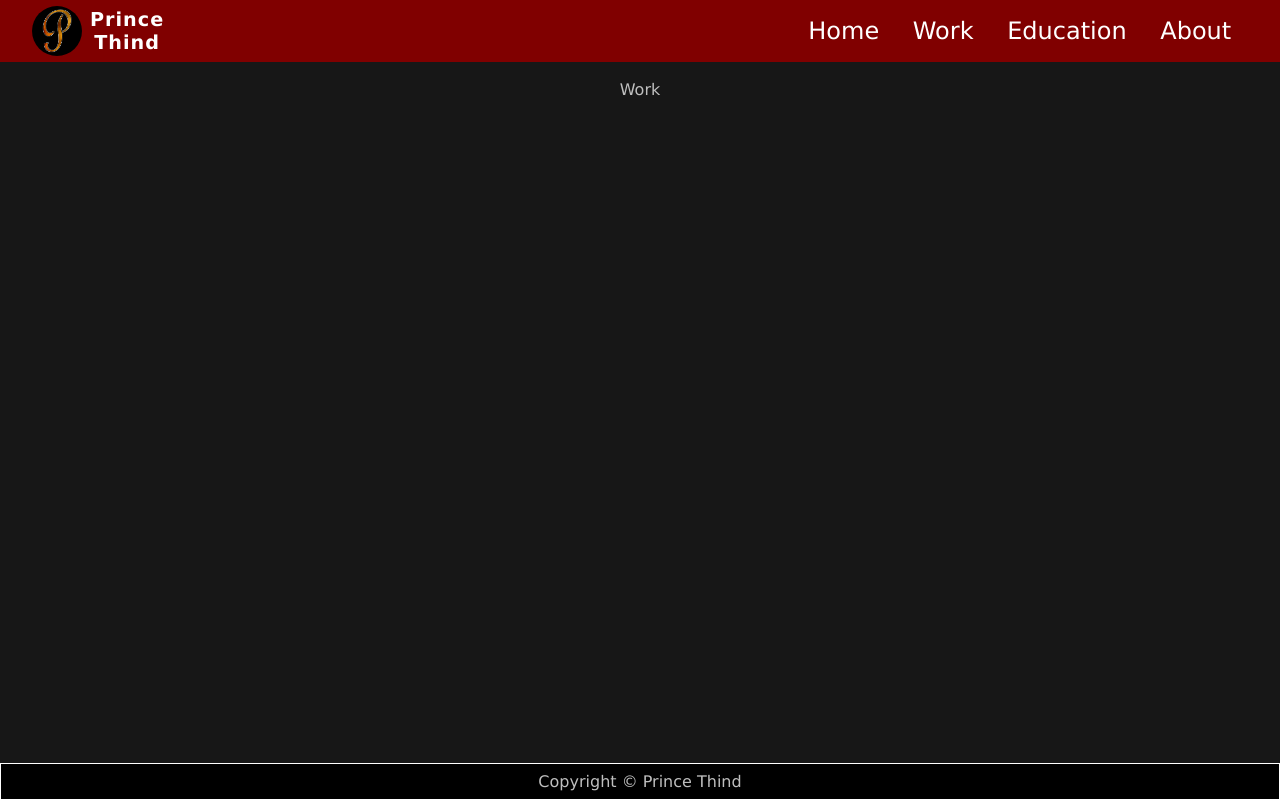
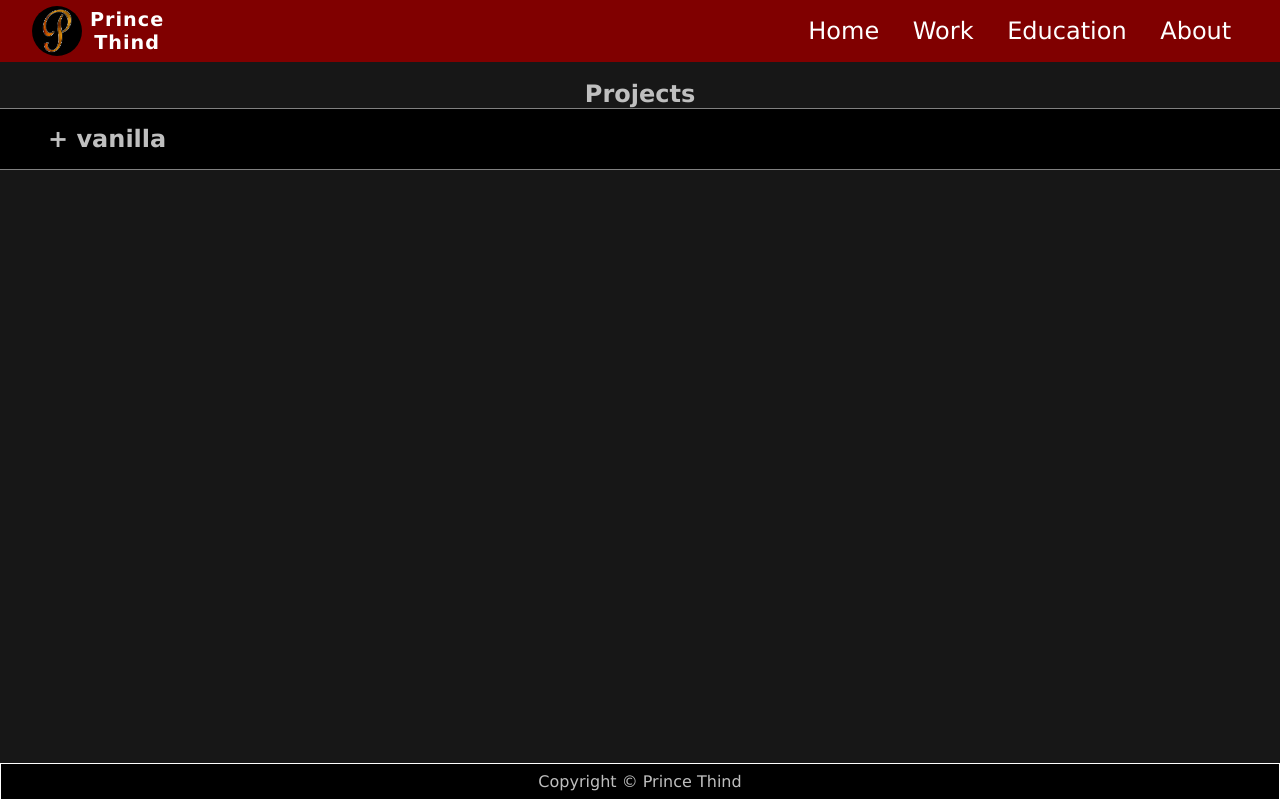
Before and after one commit to prince-thind/prince-thind.github.io, a Next.js app: page /work in a window 1280 px wide. Built offline with nearby package versions, Linux system fonts and the light colour scheme.

Commit message:
implement basic render for projects

```diff
--- a/components/grid.js
+++ b/components/grid.js
@@ -2,7 +2,27 @@ import Image from "next/image";
 import styles from "../styles/Grid.module.scss";
 
 function Grid({ projects, type }) {
-  if (type === "github") return null;
+  if (type === "github")
+    return (
+      <ul className={styles["grid"]}>
+        {projects.map((project, i) => {
+          return (
+            <li key={i} className={styles["grid-item"]}>
+              <h4>{project.name}</h4>
+              <a href={project.link}>
+                {" "}
+                <Image
+                  src={project.image}
+                  height="500"
+                  width="500"
+                  alt="project"
+                />
+              </a>
+            </li>
+          );
+        })}
+      </ul>
+    );
   if (type === "certification") {
     return (
       <ul className={styles["grid"]}>
@@ -10,14 +30,15 @@ function Grid({ projects, type }) {
           return (
             <li key={i} className={styles["grid-item"]}>
               <h4>{project.name}</h4>
-            <a href={project.link}>  <Image
+              <a href={project.link}>
+                {" "}
+                <Image
                   src={project.image}
                   height="500"
                   width="500"
                   alt="project"
                 />
               </a>
-
             </li>
           );
         })}
--- a/lib/projects.js
+++ b/lib/projects.js
@@ -11,8 +11,8 @@ imagesContext.keys().forEach((key) => {
 const projects = {
   vanilla: [
     {
-      name: "rock-paper-scissors",
-      image: images["Rock Ppaper Scissors"],
+      name: "Rock Paper Scissors",
+      image: images["rock-paper-scissors"],
       link: "https://github.com/Prince-Thind/rock-paper-scissors",
       live_link: "https://prince-thind.github.io/rock-paper-scissors/",
     },
--- a/pages/work.js
+++ b/pages/work.js
@@ -1,12 +1,25 @@
 import Head from "next/head";
+import projects from "../lib/projects";
+import CollapseBar from "../components/collapase-bar";
+import Grid from "../components/grid";
+import uniqid from "uniqid";
 
 export default function Work() {
+  const types = Object.keys(projects);
+
   return (
     <div>
       <Head>
         <title>Work</title>
       </Head>
-      Work
+      <h2>Projects</h2>
+      {types.map((type) => {
+        return (
+          <CollapseBar topic={type} key={uniqid()}>
+            <Grid projects={projects[type]} type="github" />
+          </CollapseBar>
+        );
+      })}
     </div>
   );
 }
```
Lines whose indentation alone changed are shown as unchanged.
